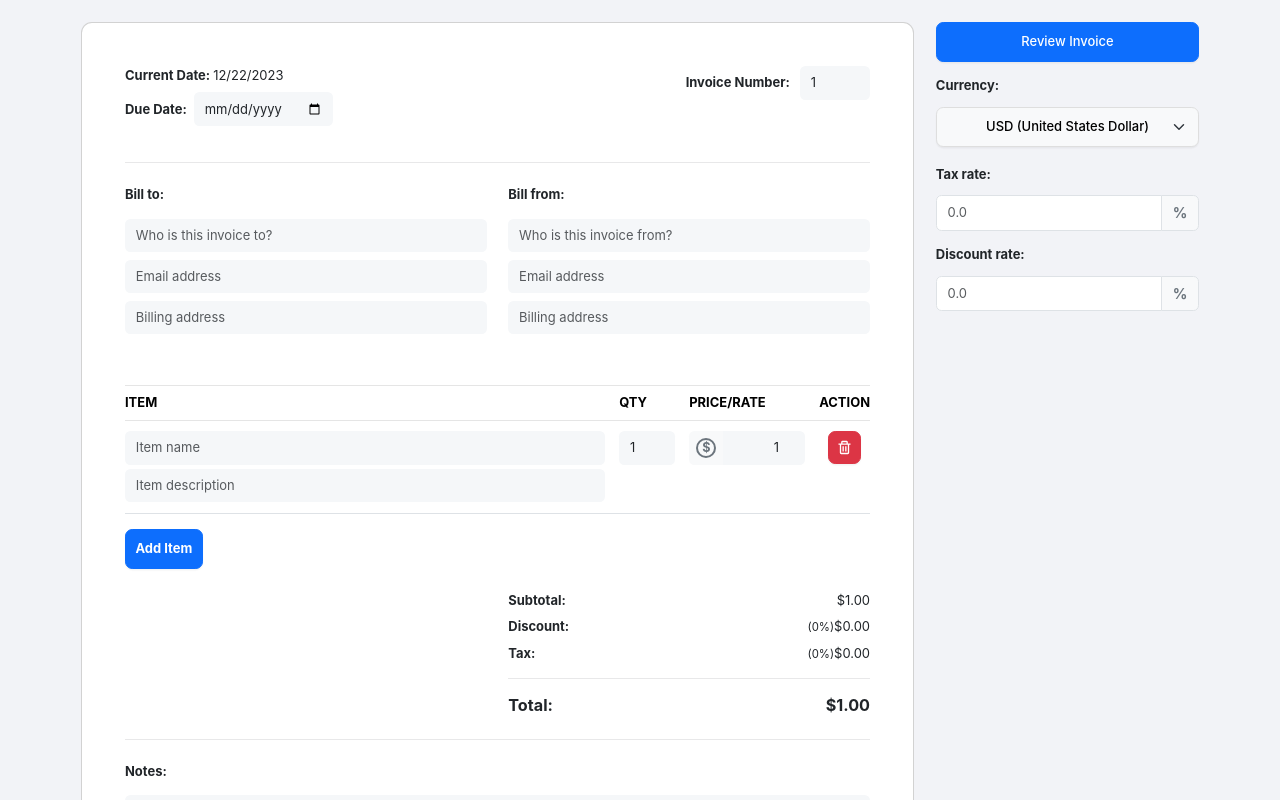
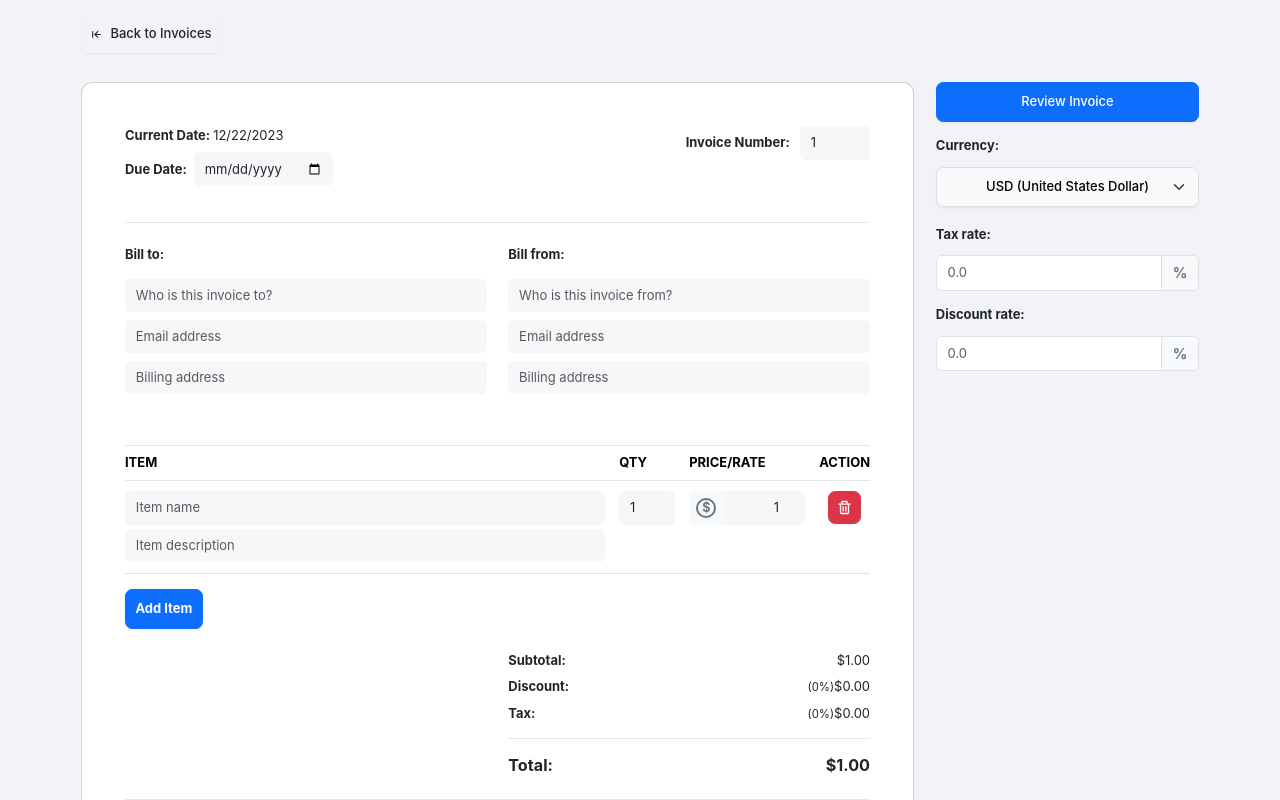
Before and after one commit to nirajbagdi/invoices-manager, a React (Create React App) app: page /new in a window 1280 px wide. Shown: the top 800 px of the page. Built offline with nearby package versions, Linux system fonts and the light colour scheme.

Commit message:
Added Back To Link to InvoiceForm

```diff
--- a/src/components/InvoiceForm/InvoiceForm.js
+++ b/src/components/InvoiceForm/InvoiceForm.js
@@ -1,9 +1,10 @@
 import { useState, useEffect } from 'react';
 import { useSelector, useDispatch } from 'react-redux';
-import { useParams } from 'react-router-dom';
+import { Link, useParams } from 'react-router-dom';
 
 import { v4 as uuid } from 'uuid';
 import { Form, Row, Col, Button, Card, InputGroup } from 'react-bootstrap';
+import { BiArrowToLeft } from 'react-icons/bi';
 
 import InvoiceItem from './InvoiceItem';
 import CopyModal from 'components/CopyModal/CopyModal';
@@ -142,6 +143,13 @@ const InvoiceForm = () => {
 				invoiceId={invoices.at(-1).id}
 				onClose={() => setIsCopied(false)}
 			/>
+
+			<Link to="/">
+				<Button variant="outline" className="mt-3 mb-2 border-0">
+					<BiArrowToLeft className="me-2" />
+					Back to Invoices
+				</Button>
+			</Link>
 
 			<Form onSubmit={handleFormSubmit}>
 				<Row>
```
